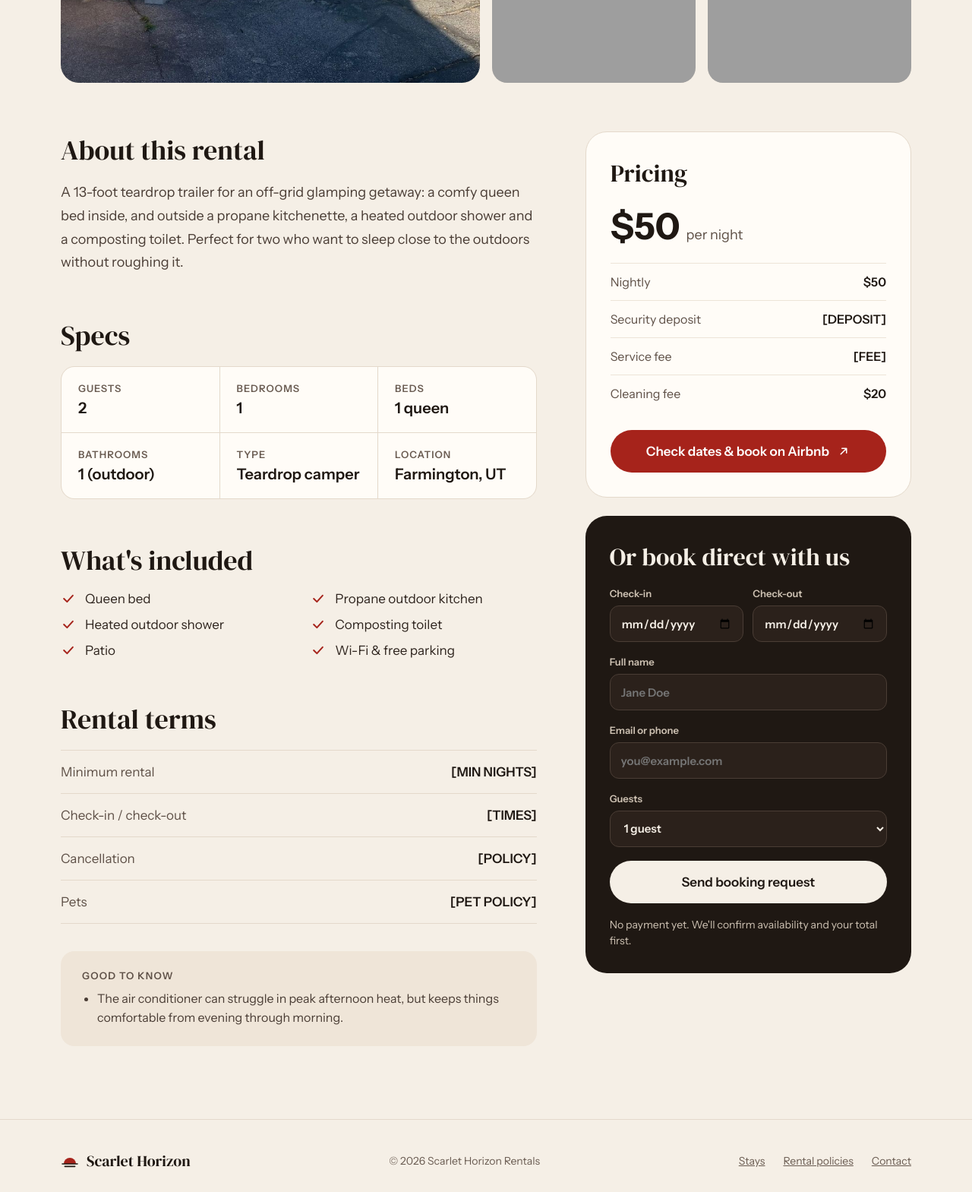
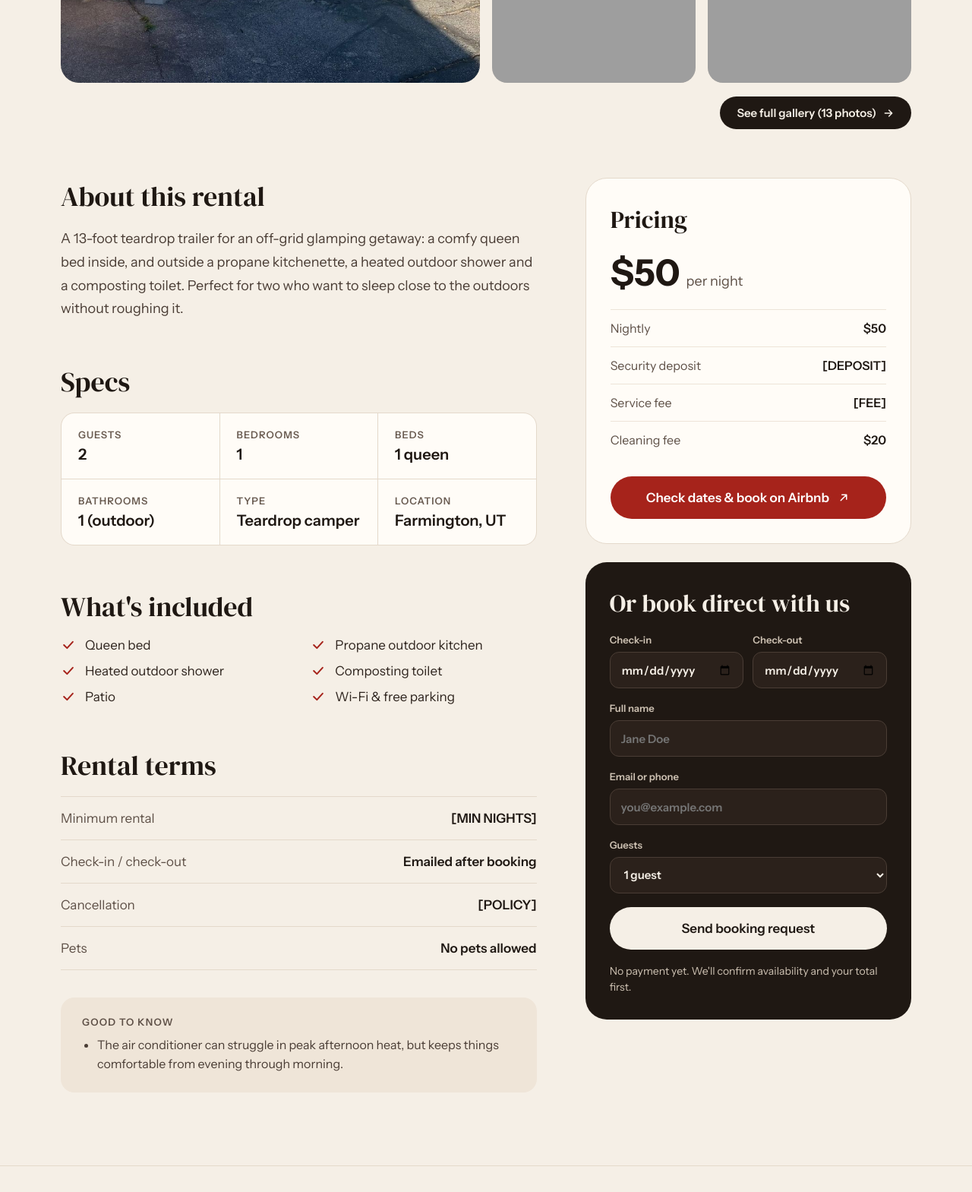
Before and after one commit to Lunatic0855/scarlet-horizon-website, a plain HTML site: page glamping-pod.html in a window 1280 px wide. Shown: the part 810-2379 px from the top of the page at 76% size. Drawn offline with Linux system fonts and the light colour scheme; grey boxes are pictures that could not be loaded.

Commit message:
Update glamping-pod.html

```diff
--- a/glamping-pod.html
+++ b/glamping-pod.html
@@ -8,6 +8,10 @@
 <link rel="preconnect" href="https://fonts.googleapis.com">
 <link href="https://fonts.googleapis.com/css2?family=DM+Serif+Display:ital@0;1&amp;family=Instrument+Sans:wght@400;500;600;700&amp;display=swap" rel="stylesheet">
 <link rel="stylesheet" href="css/style.css">
+<link rel="icon" type="image/png" sizes="32x32" href="favicon-32.png">
+<link rel="icon" type="image/png" sizes="16x16" href="favicon-16.png">
+<link rel="apple-touch-icon" sizes="180x180" href="apple-touch-icon.png">
+<link rel="shortcut icon" href="favicon.ico">
 </head>
 <body>
 <div class="page">
@@ -15,8 +19,7 @@
 <!-- NAV -->
 <header class="site-header">
 <a href="index.html" class="brand">
-<svg width="36" height="36" viewBox="0 0 36 36" fill="none" aria-hidden="true"><path d="M6 24a12 12 0 0 1 24 0" fill="#A6231B"></path><path d="M3 24h30M8 29h20" stroke="#1F1813" stroke-width="2" stroke-linecap="round"></path></svg>
-<span class="brand-name">Scarlet Horizon</span>
+<img src="images/logo-scarlet-horizon.png" alt="Scarlet Horizon" class="brand-logo-img">
 </a>
 <nav aria-label="Main" class="main-nav">
 <a href="index.html">Tiny Homes</a>
@@ -58,6 +61,11 @@ All stays</a>
 <div class="gallery-item"><img src="images/glamping-pod-patio.jpg" alt="Private patio at night"></div>
 </section>
 
+<div class="view-all-photos">
+<a href="glamping-pod-gallery.html">See full gallery (13 photos)
+<svg width="16" height="16" viewBox="0 0 24 24" fill="none" stroke="currentColor" stroke-width="2.2" stroke-linecap="round" stroke-linejoin="round" aria-hidden="true"><path d="M5 12h14M13 6l6 6-6 6"></path></svg></a>
+</div>
+
 <!-- BODY -->
 <section class="detail-body">
 
@@ -96,9 +104,9 @@ All stays</a>
 <h2>Rental terms</h2>
 <div class="terms-list">
 <div class="terms-row"><span>Minimum rental</span><span>[MIN NIGHTS]</span></div>
-<div class="terms-row"><span>Check-in / check-out</span><span>[TIMES]</span></div>
+<div class="terms-row"><span>Check-in / check-out</span><span>Emailed after booking</span></div>
 <div class="terms-row"><span>Cancellation</span><span>[POLICY]</span></div>
-<div class="terms-row"><span>Pets</span><span>[PET POLICY]</span></div>
+<div class="terms-row"><span>Pets</span><span>No pets allowed</span></div>
 </div>
 <div class="good-to-know">
 <div class="good-to-know-label">Good to know</div>
@@ -150,8 +158,7 @@ All stays</a>
 <!-- FOOTER -->
 <footer class="site-footer">
 <div class="footer-brand">
-<svg width="24" height="24" viewBox="0 0 36 36" fill="none" aria-hidden="true"><path d="M6 24a12 12 0 0 1 24 0" fill="#A6231B"></path><path d="M3 24h30M8 29h20" stroke="#1F1813" stroke-width="2.4" stroke-linecap="round"></path></svg>
-<span class="footer-brand-name">Scarlet Horizon</span>
+<img src="images/logo-scarlet-horizon.png" alt="Scarlet Horizon" class="footer-brand-logo-img">
 </div>
 <div>© 2026 Scarlet Horizon Rentals</div>
 <nav aria-label="Footer" class="footer-nav">
```
